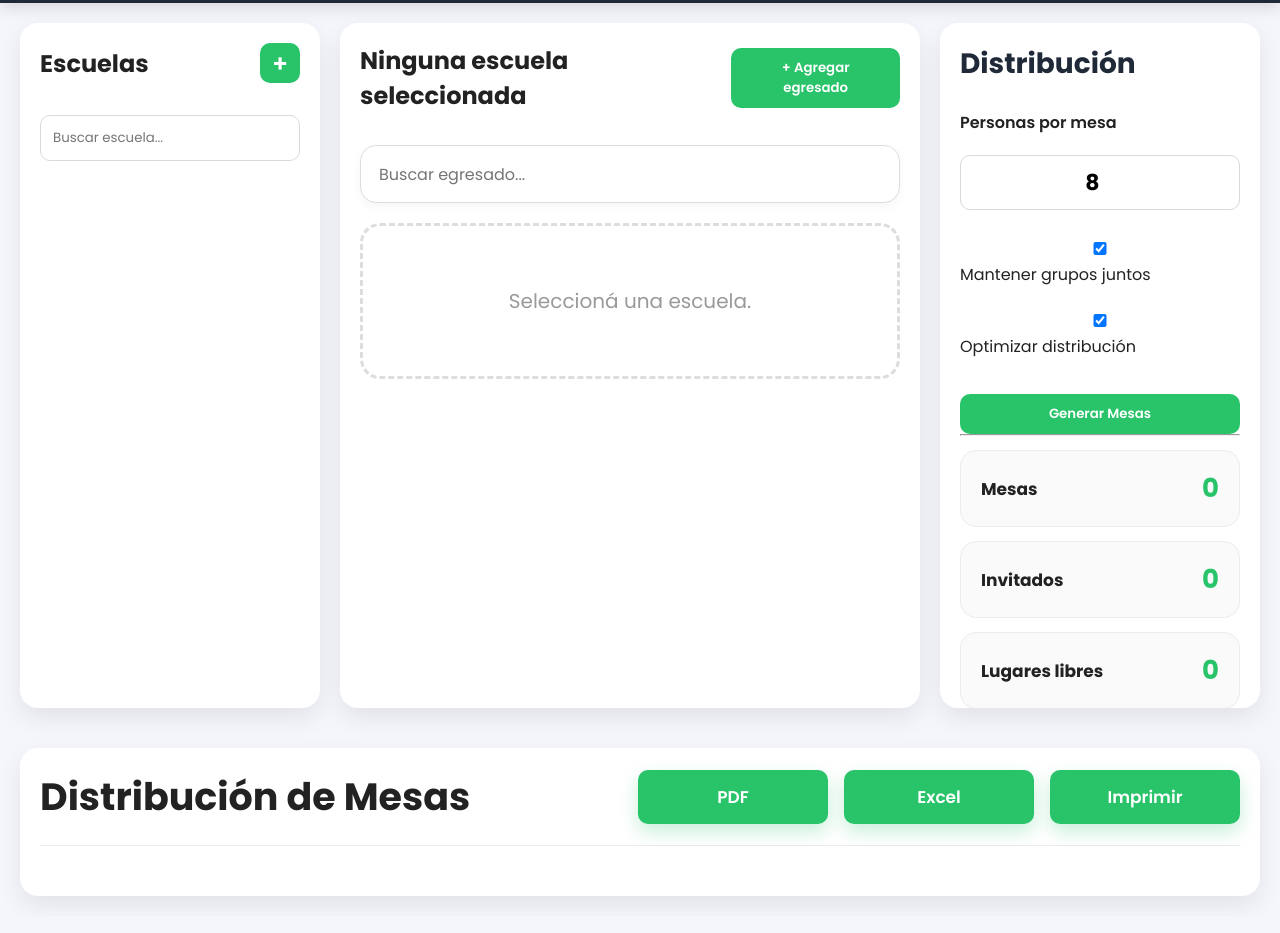
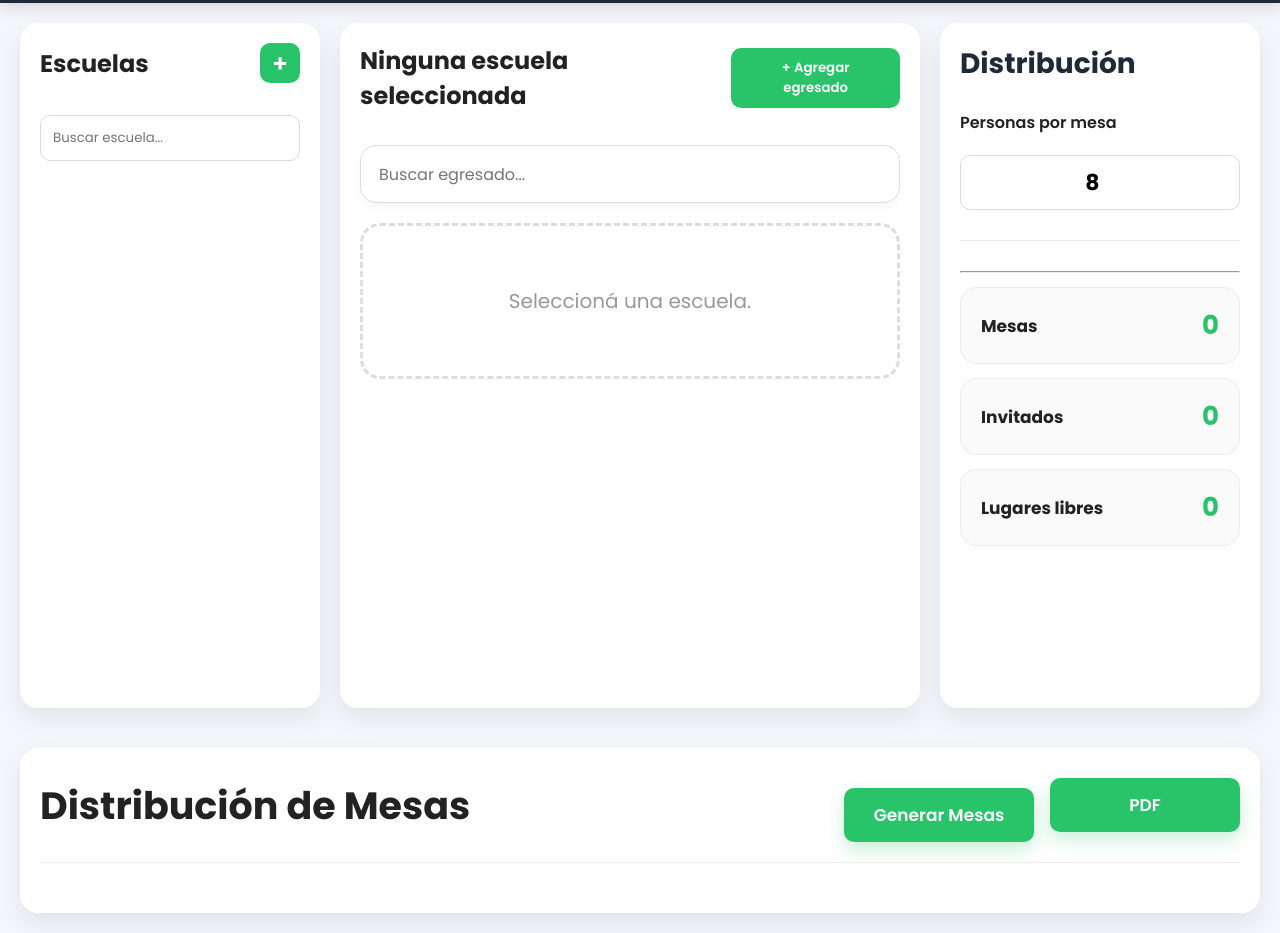
Before and after one commit to lautaromoralessantivanez-blip/Goout-Lista, a plain HTML site: page index.html in a window 1280 px wide. Shown: the part 72-1005 px from the top of the page. Drawn offline with nearby package versions, Linux system fonts and the light colour scheme.

Commit message:
Update index.html

```diff
--- a/index.html
+++ b/index.html
@@ -137,37 +137,7 @@
 
             </div>
 
-            <div class="checks">
-
-                <label>
-
-                    <input
-                        type="checkbox"
-                        id="mantenerGrupos"
-                        checked>
-
-                    Mantener grupos juntos
-
-                </label>
-
-                <label>
-
-                    <input
-                        type="checkbox"
-                        id="optimizar"
-                        checked>
-
-                    Optimizar distribución
-
-                </label>
-
-            </div>
-
-            <button id="btnGenerar">
-
-                Generar Mesas
-
-            </button>
+    <hr class="separadorPanel">
 
             <hr>
 
@@ -227,27 +197,21 @@
 
             </h2>
 
-            <div>
+          <div>
 
-                <button id="btnPDF">
+    <button id="btnGenerar">
 
-                    PDF
+        Generar Mesas
 
-                </button>
+    </button>
 
-                <button id="btnExcel">
+    <button id="btnPDF">
 
-                    Excel
+        PDF
 
-                </button>
+    </button>
 
-                <button id="btnImprimir">
-
-                    Imprimir
-
-                </button>
-
-            </div>
+</div>
 
         </div>
 
@@ -343,8 +307,7 @@
     </div>
 
     <script src="https://cdnjs.cloudflare.com/ajax/libs/jspdf/2.5.1/jspdf.umd.min.js"></script>
-<script src="Lista.js"></script>
-
+<script type="module" src="Lista.js"></script>
 </body>
 
 </html>
```
